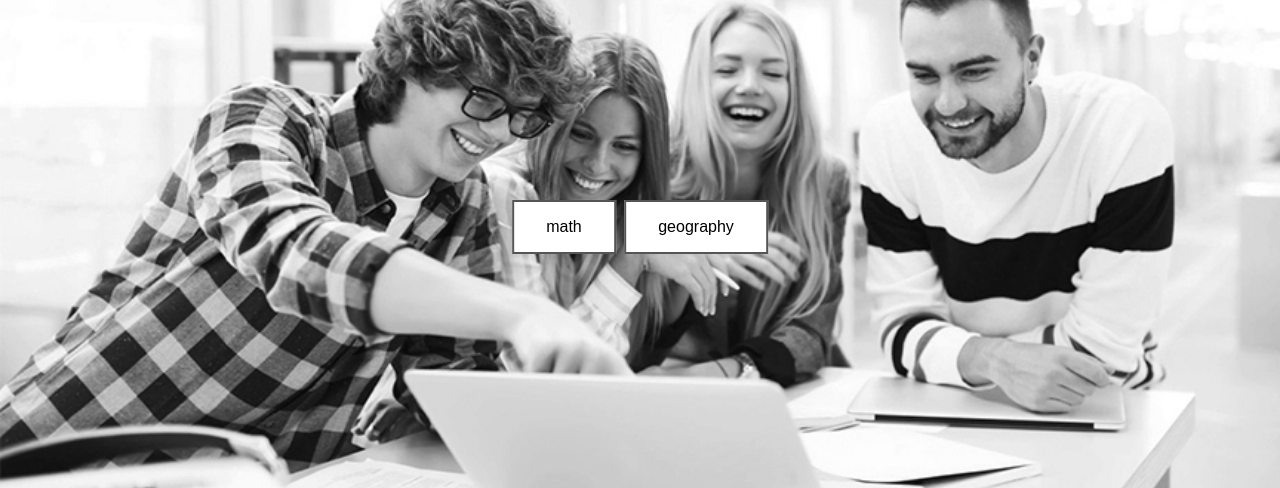
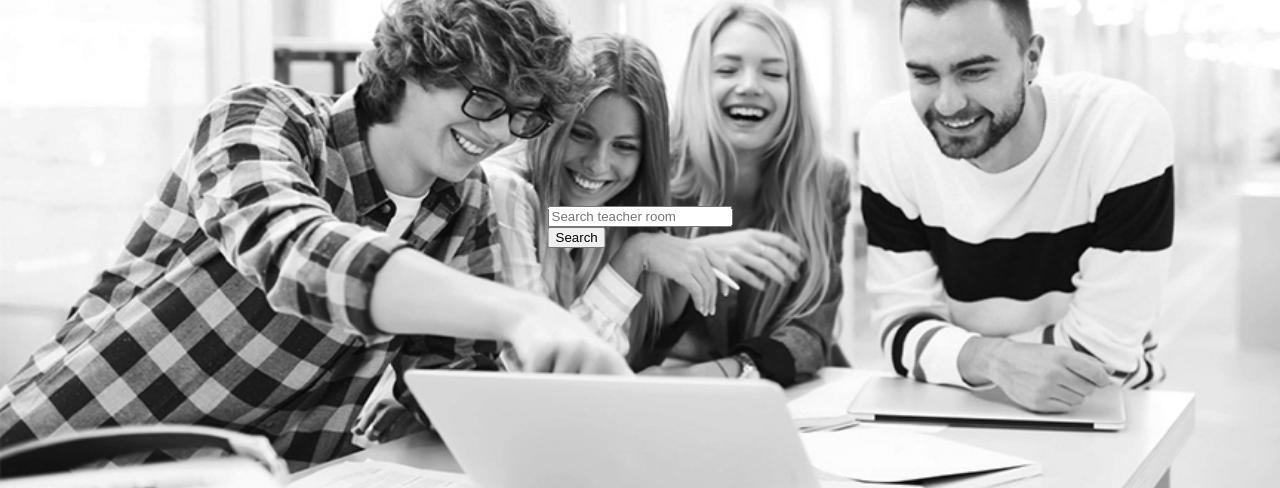
Before and after one commit to insideranionic/WebIK, a Flask app: page /room in a window 1280 px wide. Shown: the part 173-661 px from the top of the page. Run offline with Flask 2, Linux system fonts and the light colour scheme; some libraries are stand-ins or nearby versions.

Commit message:
robin's db werk niet

```diff
--- a/application.py
+++ b/application.py
@@ -301,12 +301,20 @@ def quiz():
 
 @app.route("/room", methods=["GET", "POST"])
 def room():
-    # get all the rooms out of a database that user is in
-        # make a table with
-    room_categories = db.execute("SELECT categories FROM rooms WHERE username_teacher=:username_teacher", username_teacher ='rzff')
-    quizes = set([categories["categories"] for categories in room_categories])
+    if request.method == "POST":
 
-    return render_template("room.html", room_quizes = quizes)
+        username_teacher= request.form.get("search")
+
+        # get all the rooms out of a database that user is in
+            # make a table with
+
+        room_categories = db.execute("SELECT categories FROM rooms WHERE username_teacher=:username_teacher", username_teacher =username_teacher)
+        quizes = set([categories["categories"] for categories in room_categories])
+
+        return render_template("room.html", room_quizes = quizes)
+
+    else:
+        return render_template("room.html")
 
 
 @app.route("/leaderboard")
--- a/templates/layout.html
+++ b/templates/layout.html
@@ -18,7 +18,7 @@
     <body>
         {% if session.user_id %}
             <div class="navbar">
-                <a href="" >logout</a>
+                <a href="/logout" >logout</a>
 
                 <div class="right">
                     <a href="index">Home</a>
--- a/templates/room.html
+++ b/templates/room.html
@@ -5,6 +5,15 @@
 {% endblock %}
 
 {% block main %}
+        <form class = "search" action="/room" method="POST">
+        <div class="form">
+            <input name="search" placeholder="Search teacher room" type="text">
+        </div>
+        <button class="button_login">Search</button>
+        </form>
+        </div>
+
+
     <form action="/room" method="GET">
         {% for quizes in room_quizes %}
          <a class="room" href="quiz">{{quizes}}</a>
```
Also changed, not shown: database.db.
